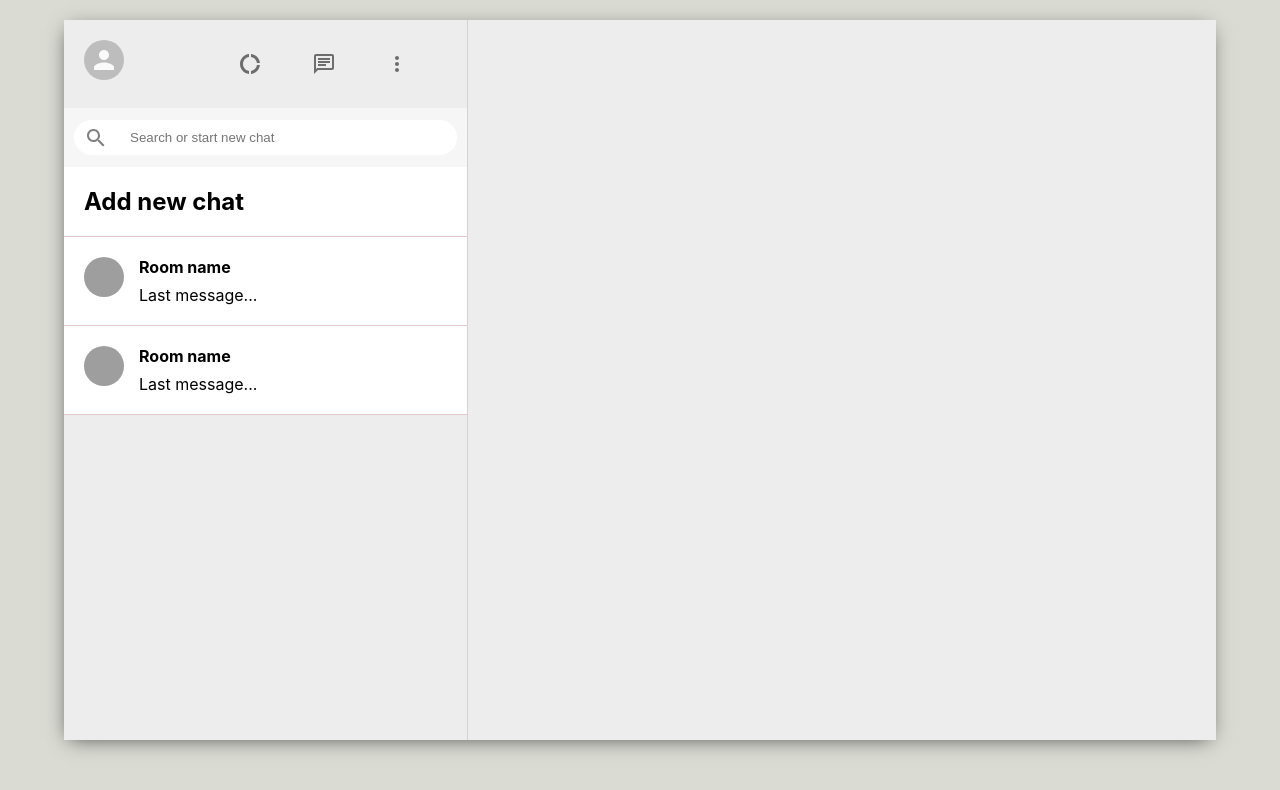
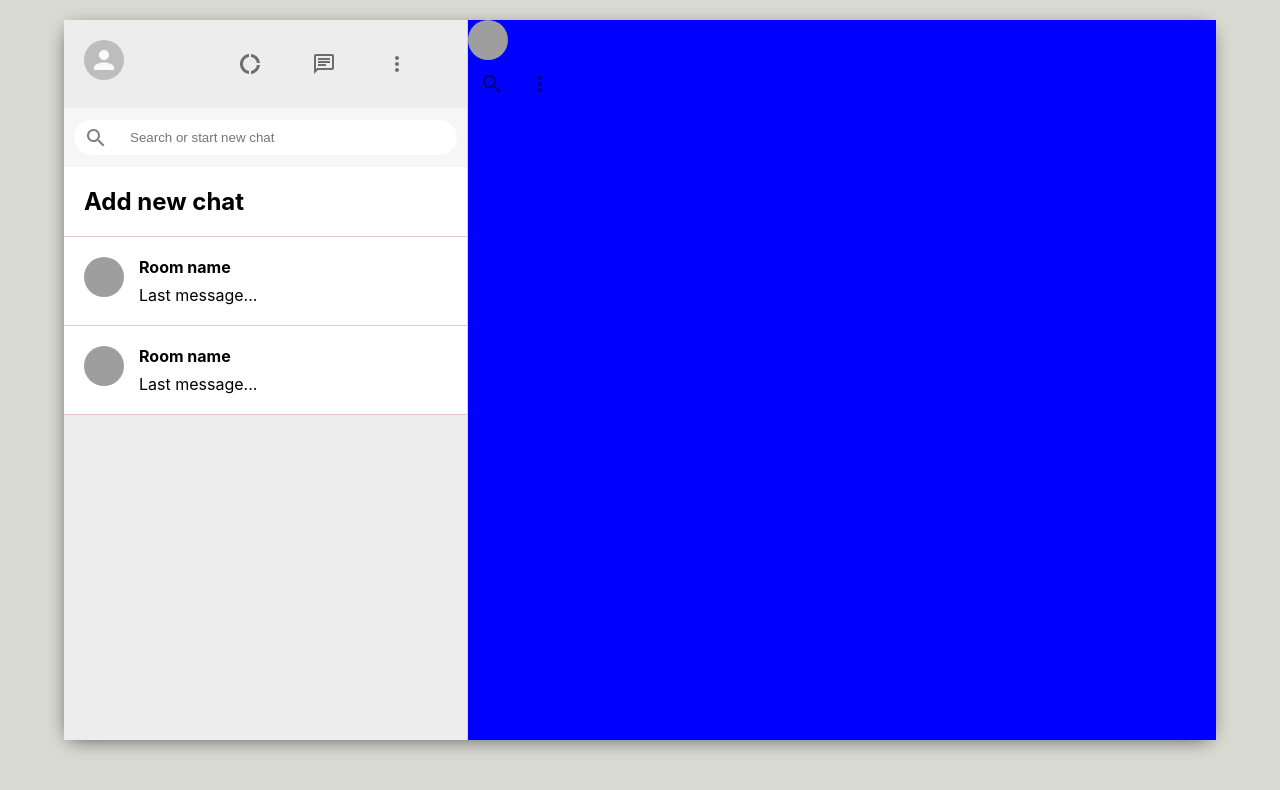
Before and after one commit to BinayT/WhatsApp-LookAlike, a React (Create React App) app: page / in a window 1280 px wide. Shown: the top 790 px of the page. Built offline with nearby package versions, Linux system fonts and the light colour scheme; grey boxes are pictures that could not be loaded.

Commit message:
Chat header being designed

```diff
--- a/src/App.js
+++ b/src/App.js
@@ -1,5 +1,5 @@
 import './App.scss';
-
+import Chat from './components/Chat/Chat';
 import Sidebar from './components/Sidebar/Sidebar';
 
 function App() {
@@ -7,6 +7,7 @@ function App() {
     <div className='app'>
       <div className='app__body'>
         <Sidebar />
+        <Chat />
       </div>
     </div>
   );
--- /dev/null
+++ b/src/components/Chat/Chat.jsx
@@ -0,0 +1,35 @@
+import React, { useEffect, useState } from 'react';
+import { Avatar, IconButton } from '@material-ui/core';
+
+import './Chat.scss';
+import { MoreVertOutlined, SearchOutlined } from '@material-ui/icons';
+
+function Chat() {
+  const [seed, setSeed] = useState('');
+
+  useEffect(() => {
+    setSeed(Math.random() * 232);
+  }, []);
+
+  return (
+    <div className='chat'>
+      <div className='chat__header'>
+        <Avatar
+          src={`https://avatars.dicebear.com/4.5/api/gridy/${seed}.svg`}
+        />
+        <div className='chat__headerRight'>
+          <IconButton>
+            <SearchOutlined />
+          </IconButton>
+          <IconButton>
+            <MoreVertOutlined />
+          </IconButton>
+        </div>
+      </div>
+      <div className='chat__body'></div>
+      <div className='chat__footer'></div>
+    </div>
+  );
+}
+
+export default Chat;
--- /dev/null
+++ b/src/components/Chat/Chat.scss
@@ -0,0 +1,5 @@
+.chat {
+  display: flex;
+  flex: 0.65;
+  background-color: blue;
+}
--- a/src/components/Sidebar/Sidebar.jsx
+++ b/src/components/Sidebar/Sidebar.jsx
@@ -8,7 +8,7 @@ import {
 } from '@material-ui/icons';
 
 import './Sidebar.scss';
-import SidebarChat from './SidebarChat/SidebarChat';
+import SidebarRoom from './SidebarRoom/SidebarRoom';
 
 function Sidebar() {
   return (
@@ -34,9 +34,9 @@ function Sidebar() {
         </div>
       </div>
       <div className='sidebar__chats'>
-        <SidebarChat addNewChat />
-        <SidebarChat />
-        <SidebarChat />
+        <SidebarRoom addNewChat />
+        <SidebarRoom />
+        <SidebarRoom />
       </div>
     </div>
   );
--- a/src/components/Sidebar/SidebarChat/SidebarChat.jsx
+++ b/src/components/Sidebar/SidebarRoom/SidebarRoom.jsx
@@ -1,7 +1,7 @@
 import React, { useEffect, useState } from 'react';
 import { Avatar } from '@material-ui/core';
 
-import './SidebarChat.scss';
+import './SidebarRoom.scss';
 
 function SidebarChat({ addNewChat }) {
   const [seed, setSeed] = useState('');
@@ -12,6 +12,8 @@ function SidebarChat({ addNewChat }) {
 
   const createChat = () => {
     const newChatRoom = prompt('Please enter a name for the chat room');
+    if (newChatRoom) {
+    }
   };
 
   return !addNewChat ? (
```
Also changed, not shown: src/components/Sidebar/SidebarRoom/SidebarRoom.scss (renamed from src/components/Sidebar/SidebarChat/SidebarChat.scss).
